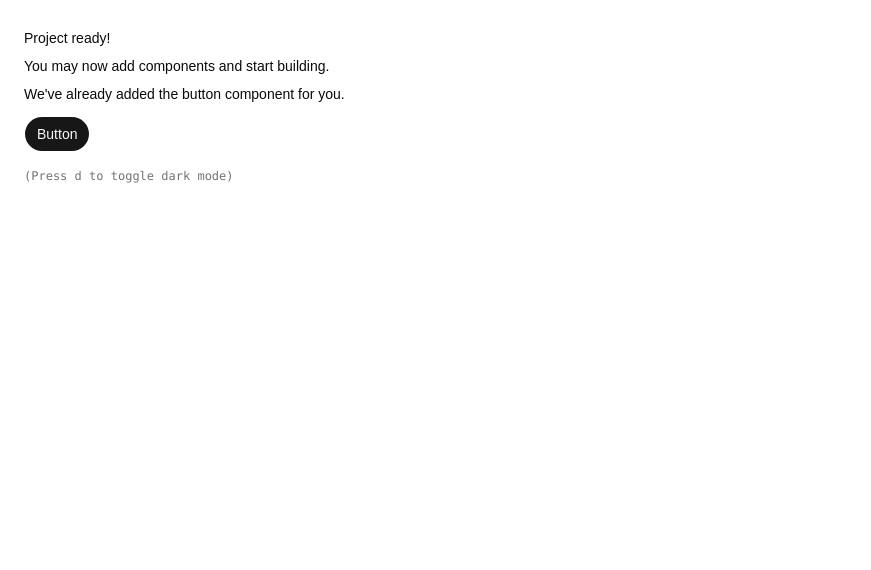
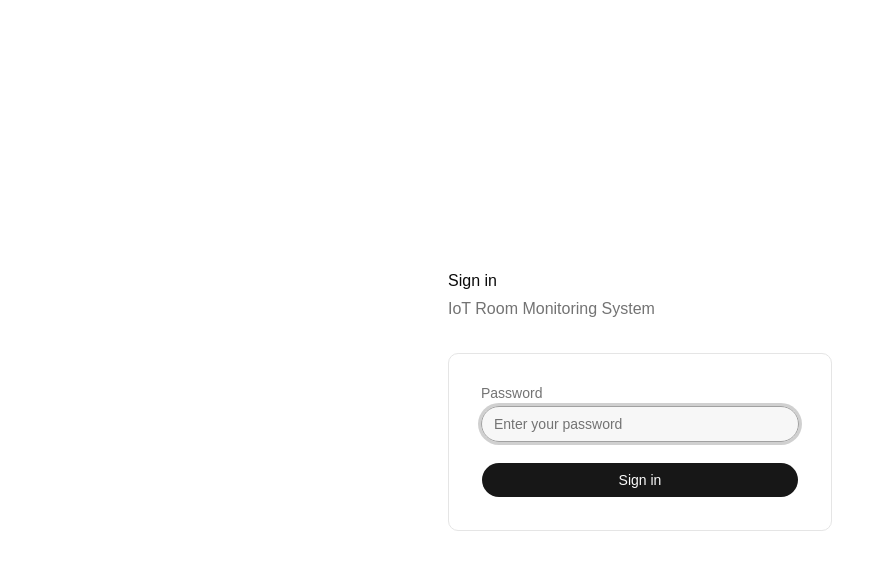
Before and after one commit to leonkrivi/IoT-room-monitoring-system, a React (Vite) app in the folder frontend/: page /login in a window 1280 px wide. Shown: the top 570 px of the page, without its empty margins (0-871 px from the left). Built offline with nearby package versions, Linux system fonts and the light colour scheme.

Commit message:
base auth with login, logout, and protected routes
TODO: force change default password on successful login

```diff
--- a/frontend/package.json
+++ b/frontend/package.json
@@ -21,6 +21,7 @@
     "radix-ui": "^1.4.3",
     "react": "^19.2.4",
     "react-dom": "^19.2.4",
+    "react-router-dom": "^7.15.1",
     "shadcn": "^4.7.0",
     "tailwind-merge": "^3.6.0",
     "tailwindcss": "^4.2.1",
--- a/frontend/src/App.tsx
+++ b/frontend/src/App.tsx
@@ -1,21 +1,13 @@
-import { Button } from "@/components/ui/button"
+import { RouterProvider } from "react-router-dom";
+import { AuthProvider } from "@/context/AuthContext";
+import { router } from "@/routes";
 
 export function App() {
   return (
-    <div className="flex min-h-svh p-6">
-      <div className="flex max-w-md min-w-0 flex-col gap-4 text-sm leading-loose">
-        <div>
-          <h1 className="font-medium">Project ready!</h1>
-          <p>You may now add components and start building.</p>
-          <p>We&apos;ve already added the button component for you.</p>
-          <Button className="mt-2">Button</Button>
-        </div>
-        <div className="font-mono text-xs text-muted-foreground">
-          (Press <kbd>d</kbd> to toggle dark mode)
-        </div>
-      </div>
-    </div>
-  )
+    <AuthProvider>
+      <RouterProvider router={router} />
+    </AuthProvider>
+  );
 }
 
-export default App
+export default App;
--- /dev/null
+++ b/frontend/src/components/ui/input.tsx
@@ -0,0 +1,19 @@
+import * as React from "react"
+
+import { cn } from "@/lib/utils"
+
+function Input({ className, type, ...props }: React.ComponentProps<"input">) {
+  return (
+    <input
+      type={type}
+      data-slot="input"
+      className={cn(
+        "h-9 w-full min-w-0 rounded-4xl border border-input bg-input/30 px-3 py-1 text-base transition-colors outline-none file:inline-flex file:h-7 file:border-0 file:bg-transparent file:text-sm file:font-medium file:text-foreground placeholder:text-muted-foreground focus-visible:border-ring focus-visible:ring-[3px] focus-visible:ring-ring/50 disabled:pointer-events-none disabled:cursor-not-allowed disabled:opacity-50 aria-invalid:border-destructive aria-invalid:ring-[3px] aria-invalid:ring-destructive/20 md:text-sm dark:aria-invalid:border-destructive/50 dark:aria-invalid:ring-destructive/40",
+        className
+      )}
+      {...props}
+    />
+  )
+}
+
+export { Input }
--- /dev/null
+++ b/frontend/src/components/ui/label.tsx
@@ -0,0 +1,22 @@
+import * as React from "react"
+import { Label as LabelPrimitive } from "radix-ui"
+
+import { cn } from "@/lib/utils"
+
+function Label({
+  className,
+  ...props
+}: React.ComponentProps<typeof LabelPrimitive.Root>) {
+  return (
+    <LabelPrimitive.Root
+      data-slot="label"
+      className={cn(
+        "flex items-center gap-2 text-sm leading-none font-medium select-none group-data-[disabled=true]:pointer-events-none group-data-[disabled=true]:opacity-50 peer-disabled:cursor-not-allowed peer-disabled:opacity-50",
+        className
+      )}
+      {...props}
+    />
+  )
+}
+
+export { Label }
--- /dev/null
+++ b/frontend/src/context/AuthContext.tsx
@@ -0,0 +1,54 @@
+import { createContext, useContext, useState, useCallback } from "react";
+import type { ReactNode } from "react";
+import { api } from "@/lib/api";
+
+interface AuthState {
+  isAuthenticated: boolean;
+  passwordChangeRequired: boolean;
+}
+
+interface AuthContextValue extends AuthState {
+  login: (password: string) => Promise<void>;
+  logout: () => Promise<void>;
+  changePassword: (newPassword: string) => Promise<void>;
+}
+
+const AuthContext = createContext<AuthContextValue | null>(null);
+
+export function AuthProvider({ children }: { children: ReactNode }) {
+  const [state, setState] = useState<AuthState>({
+    isAuthenticated: false,
+    passwordChangeRequired: false,
+  });
+
+  const login = useCallback(async (password: string) => {
+    const response = await api.auth.login(password);
+    const passwordChangeRequired =
+      "passwordChangeRequired" in response
+        ? Boolean((response as Record<string, unknown>).passwordChangeRequired)
+        : false;
+    setState({ isAuthenticated: true, passwordChangeRequired });
+  }, []);
+
+  const logout = useCallback(async () => {
+    await api.auth.logout();
+    setState({ isAuthenticated: false, passwordChangeRequired: false });
+  }, []);
+
+  const changePassword = useCallback(async (newPassword: string) => {
+    await api.auth.changePassword(newPassword);
+    setState((prev) => ({ ...prev, passwordChangeRequired: false }));
+  }, []);
+
+  return (
+    <AuthContext.Provider value={{ ...state, login, logout, changePassword }}>
+      {children}
+    </AuthContext.Provider>
+  );
+}
+
+export function useAuth(): AuthContextValue {
+  const ctx = useContext(AuthContext);
+  if (!ctx) throw new Error("useAuth must be used inside <AuthProvider>");
+  return ctx;
+}
--- /dev/null
+++ b/frontend/src/lib/api.ts
@@ -0,0 +1,50 @@
+const BASE_URL: string =
+  import.meta.env.API_BASE_URL || "http://localhost:3000"; // fallback for dev mode
+type ApiResponse<T> = Promise<T>;
+
+async function request<T>(
+  method: string,
+  path: string,
+  body?: unknown,
+): ApiResponse<T> {
+  const res = await fetch(`${BASE_URL}${path}`, {
+    method,
+    credentials: "include",
+    headers: body ? { "Content-Type": "application/json" } : {},
+    body: body ? JSON.stringify(body) : undefined,
+  });
+
+  if (!res.ok) {
+    const data = await res.json().catch(() => ({}));
+    throw new ApiError(
+      res.status,
+      (data as { error?: string }).error ?? res.statusText,
+    );
+  }
+
+  return res.json() as Promise<T>;
+}
+
+export class ApiError extends Error {
+  readonly status: number;
+
+  constructor(status: number, message: string) {
+    super(message);
+    this.name = "ApiError";
+    this.status = status;
+  }
+}
+
+export const api = {
+  auth: {
+    login: (password: string) =>
+      request<{ message: string }>("POST", "/auth/login", { password }),
+
+    logout: () => request<{ message: string }>("POST", "/auth/logout"),
+
+    changePassword: (newPassword: string) =>
+      request<{ message: string }>("POST", "/auth/change-password", {
+        newPassword,
+      }),
+  },
+};
--- a/frontend/src/main.tsx
+++ b/frontend/src/main.tsx
@@ -1,14 +1,11 @@
-import { StrictMode } from "react"
-import { createRoot } from "react-dom/client"
+import { StrictMode } from "react";
+import { createRoot } from "react-dom/client";
 
-import "./index.css"
-import App from "./App.tsx"
-import { ThemeProvider } from "@/components/theme-provider.tsx"
+import "./index.css";
+import App from "./App.tsx";
 
 createRoot(document.getElementById("root")!).render(
   <StrictMode>
-    <ThemeProvider>
-      <App />
-    </ThemeProvider>
-  </StrictMode>
-)
+    <App />
+  </StrictMode>,
+);
--- /dev/null
+++ b/frontend/src/pages/DashboardPage.tsx
@@ -0,0 +1,34 @@
+import { useAuth } from "@/context/AuthContext";
+import { Button } from "@/components/ui/button";
+
+export function DashboardPage() {
+  const { logout } = useAuth();
+
+  return (
+    <div className="min-h-screen bg-background">
+      <header className="border-b border-border bg-card">
+        <div className="mx-auto flex max-w-app items-center justify-between px-md py-sm">
+          <span className="headline-sm text-foreground">IoT Room Monitor</span>
+          <Button variant="outline" onClick={() => void logout()}>
+            Sign out
+          </Button>
+        </div>
+      </header>
+
+      <main className="mx-auto max-w-app px-md py-xl">
+        <h1 className="display-lg text-foreground mb-sm">Dashboard</h1>
+        <p className="body-md text-muted-foreground">
+          Authentication successful. Dashboard content will appear here.
+        </p>
+
+        <div className="mt-xl rounded-xl border border-border bg-card p-lg">
+          <p className="label-caps text-muted-foreground mb-sm">Status</p>
+          <p className="headline-sm text-foreground">Session active</p>
+          <p className="body-md text-muted-foreground mt-xs">
+            You are logged in. This is a placeholder page.
+          </p>
+        </div>
+      </main>
+    </div>
+  );
+}
--- /dev/null
+++ b/frontend/src/pages/LoginPage.tsx
@@ -0,0 +1,68 @@
+import { useState } from "react";
+import { useAuth } from "@/context/AuthContext";
+import { ApiError } from "@/lib/api";
+import { Button } from "@/components/ui/button";
+import { Input } from "@/components/ui/input";
+import { Label } from "@/components/ui/label";
+
+export function LoginPage() {
+  const { login } = useAuth();
+  const [password, setPassword] = useState("");
+  const [error, setError] = useState<string | null>(null);
+  const [loading, setLoading] = useState(false);
+
+  async function handleSubmit(e: React.SyntheticEvent) {
+    e.preventDefault();
+    setError(null);
+    setLoading(true);
+    try {
+      await login(password);
+    } catch (err) {
+      setError(err instanceof ApiError ? err.message : "Login failed.");
+    } finally {
+      setLoading(false);
+    }
+  }
+
+  return (
+    <div className="min-h-screen bg-background flex items-center justify-center px-md">
+      <div className="w-full max-w-sm">
+        <div className="mb-8">
+          <h1 className="display-lg text-foreground">Sign in</h1>
+          <p className="body-md text-muted-foreground mt-1">
+            IoT Room Monitoring System
+          </p>
+        </div>
+
+        <div className="rounded-xl border border-border bg-card p-8 shadow-float">
+          <form onSubmit={handleSubmit} className="space-y-5">
+            <div className="space-y-1.5">
+              <Label
+                htmlFor="password"
+                className="label-caps text-muted-foreground"
+              >
+                Password
+              </Label>
+              <Input
+                id="password"
+                type="password"
+                value={password}
+                onChange={(e) => setPassword(e.target.value)}
+                required
+                placeholder="Enter your password"
+                autoComplete="current-password"
+                autoFocus
+              />
+            </div>
+
+            {error && <p className="body-sm text-destructive">{error}</p>}
+
+            <Button type="submit" disabled={loading} className="w-full">
+              {loading ? "Signing in…" : "Sign in"}
+            </Button>
+          </form>
+        </div>
+      </div>
+    </div>
+  );
+}
--- /dev/null
+++ b/frontend/src/routes/guards.tsx
@@ -0,0 +1,22 @@
+import { Navigate, Outlet } from "react-router-dom";
+import { useAuth } from "@/context/AuthContext";
+
+export function ProtectedRoute() {
+  const { isAuthenticated } = useAuth();
+
+  if (!isAuthenticated) {
+    return <Navigate to="/login" replace />;
+  }
+
+  return <Outlet />;
+}
+
+export function AuthRoute() {
+  const { isAuthenticated } = useAuth();
+
+  if (isAuthenticated) {
+    return <Navigate to="/dashboard" replace />;
+  }
+
+  return <Outlet />;
+}
--- /dev/null
+++ b/frontend/src/routes/index.tsx
@@ -0,0 +1,33 @@
+import { createBrowserRouter, Navigate } from "react-router-dom";
+import { ProtectedRoute, AuthRoute } from "./guards";
+import { LoginPage } from "@/pages/LoginPage";
+import { DashboardPage } from "@/pages/DashboardPage";
+
+export const router = createBrowserRouter([
+  {
+    path: "/",
+    element: <Navigate to="/dashboard" replace />,
+  },
+  {
+    element: <AuthRoute />,
+    children: [
+      {
+        path: "/login",
+        element: <LoginPage />,
+      },
+    ],
+  },
+  {
+    element: <ProtectedRoute />,
+    children: [
+      {
+        path: "/dashboard",
+        element: <DashboardPage />,
+      },
+    ],
+  },
+  {
+    path: "*",
+    element: <Navigate to="/dashboard" replace />,
+  },
+]);
```
Also changed, not shown: 1 other file (tests, documents, lock files or other folders).
